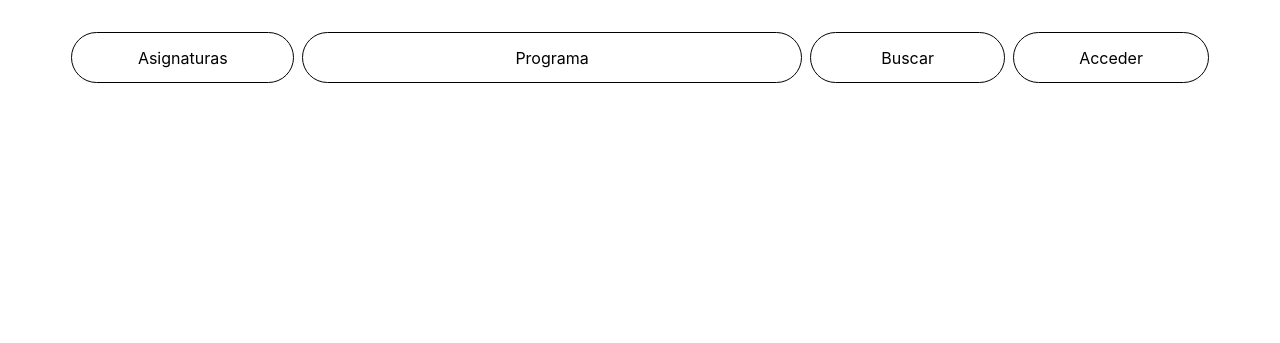
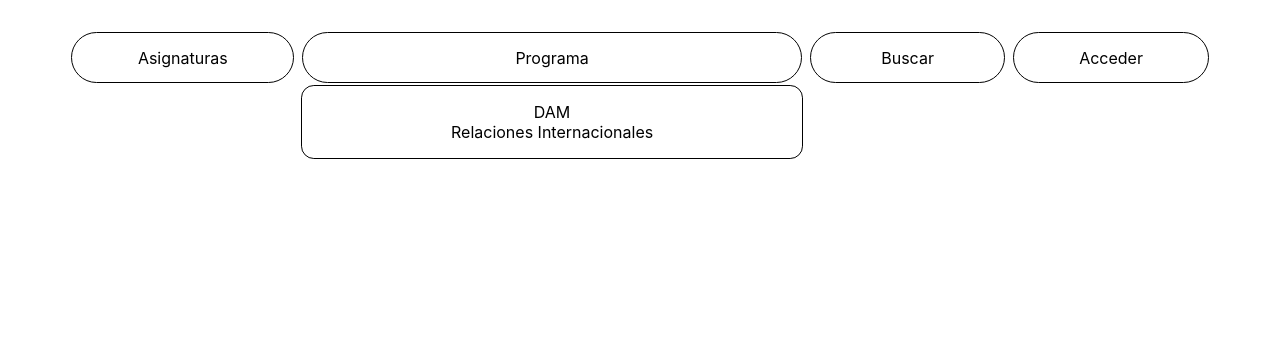
Before and after one commit to Eukeni666/RETO-LENGUAJE-DE-MARCAS, a PHP site: page / in a window 1280 px wide, with the pointer over the restyled element. Shown: the top 343 px of the page. Run offline with PHP 8.4, Linux system fonts and the light colour scheme.

Commit message:
Estilos para menu desplegable cursos

```diff
--- a/styles/home/home.css
+++ b/styles/home/home.css
@@ -88,6 +88,21 @@
     top: 3.220rem;
 }
 
+.menu_cursos:hover .menu_mostrar {
+    display: flex;
+    flex-direction: column;
+    align-items: center;
+    position: absolute;
+    background-color: #ffffff;
+    width: 39%;
+    min-height: 2.5rem;
+    padding: 1rem 0;
+    border: #000000 solid .1rem;
+    border-radius: .8rem;
+    list-style-type: none;
+    top: 5.3rem;
+}
+
 .menu_item {
     cursor: pointer;
     width: 100%;
```
